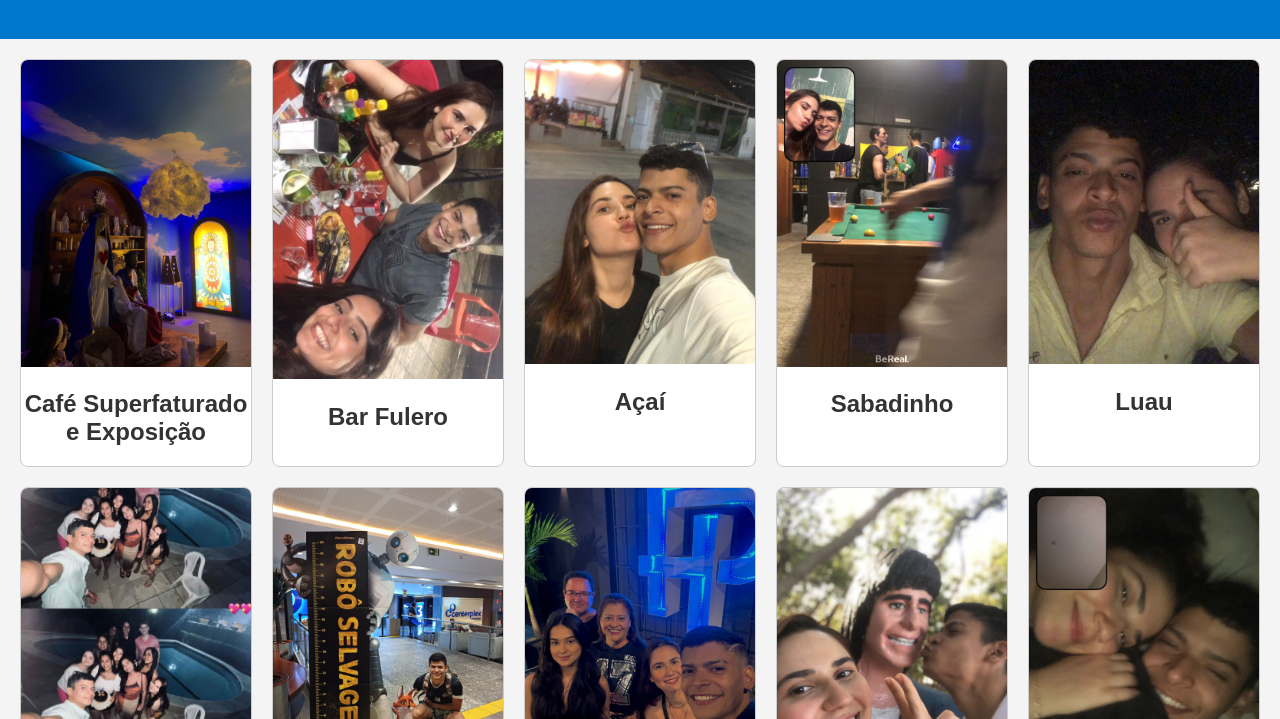
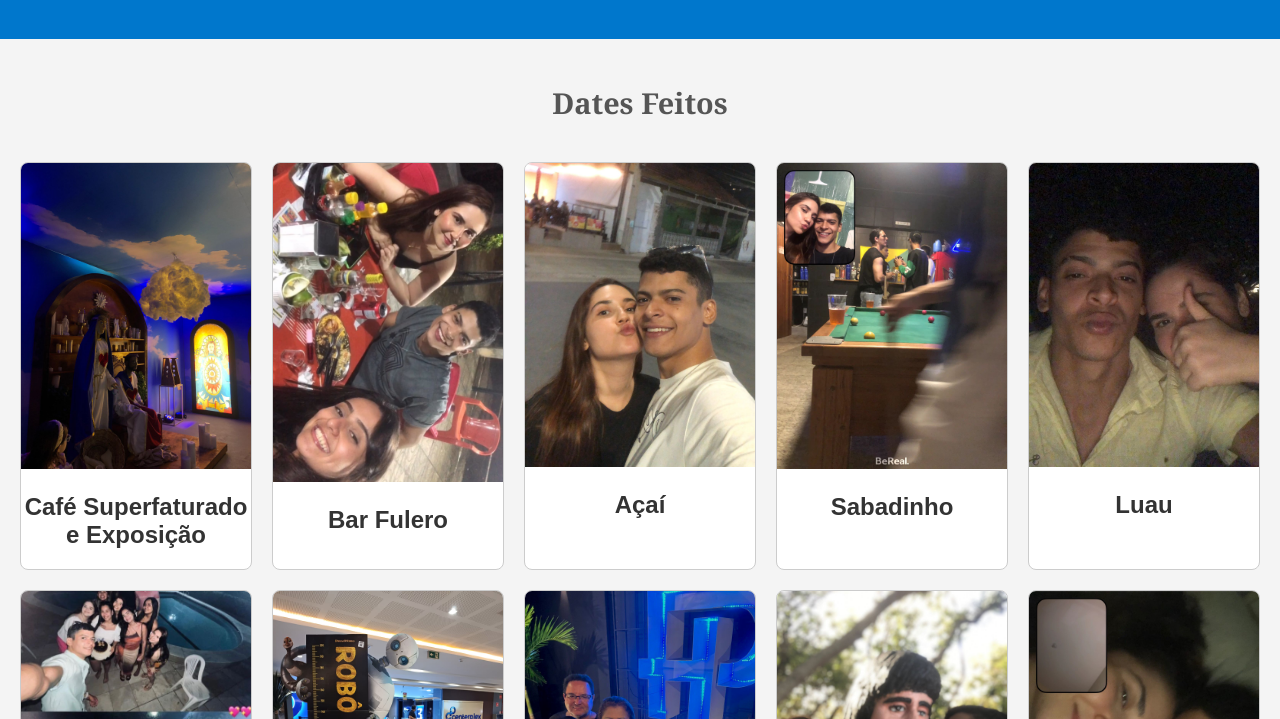
Before and after one commit to talinpk/dreza, a plain HTML site: page index.html in a window 1280 px wide. Shown: the part 81-800 px from the top of the page. Drawn offline with Linux system fonts and the light colour scheme.

Commit message:
Update index.html

```diff
--- a/index.html
+++ b/index.html
@@ -12,6 +12,9 @@
         <h1>Cronograma de Dates</h1>
     </header>
     <main>
+        <div class="section">
+            <h2>Dates Feitos</h2>
+        </div>
         <div class="grid-container">
             <!-- Dates não feitos -->
 
@@ -82,8 +85,6 @@
                 <h2>Praia</h2>
             </div>
 
-
-
             <div class="date feito">
                 <img src="img/niver_dreza.jpg" alt="Niver Dreza">
                 <h2>Niver Dreza</h2>
```
